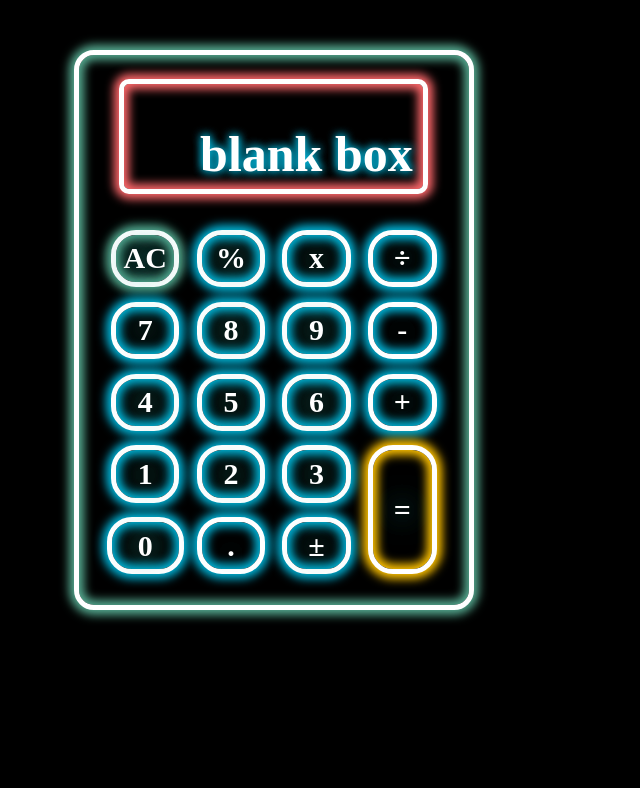
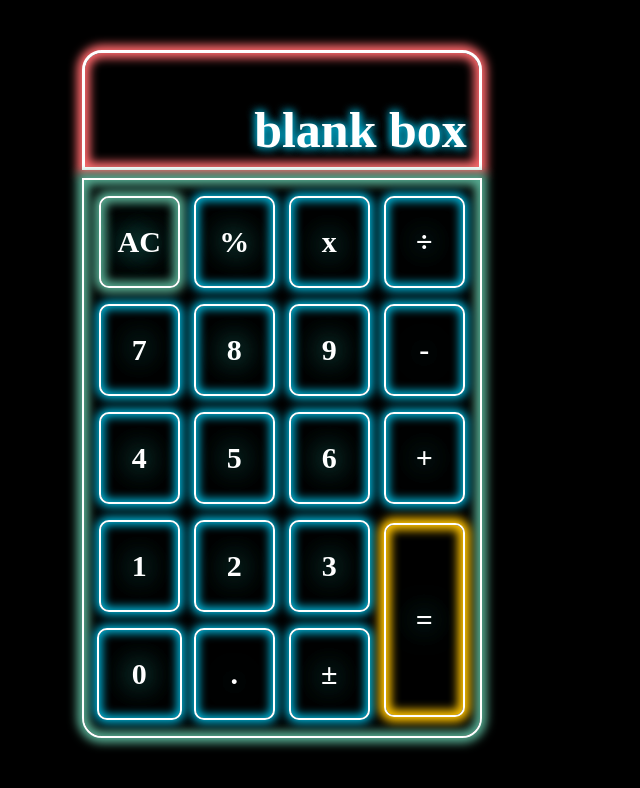
Before and after one commit to haoxle/CalculatorProject, a plain HTML site: page index.html in a window 1280 px wide. Shown: the whole page, without its empty margins (0-640 px from the left). Drawn offline with Linux system fonts and the light colour scheme.

Commit message:
calculator style update

```diff
--- a/Style/style.scss
+++ b/Style/style.scss
@@ -9,24 +9,29 @@
   padding: 0;
   background-color: black;
 }
+
+section {
+  height: 50vh;
+  width: 50vh;
   .calculatorGrid {
     height: 70vh;
     width: 50vh;
     display: grid;
     grid-template:
-    "gbbb gbbb gbbb gbbb"
-    "gbbb gbbb gbbb gbbb"
+    // "gbbb gbbb gbbb gbbb"
+    // "gbbb gbbb gbbb gbbb"
+
       "gbac gbp gbx gbd"
       "gb7 gb8 gb9 gbm"
       "gb4 gb5 gb6 gbplus"
       "gb1 gb2 gb3 gbequals"
       "gb0 gbdot gbps gbequals";
     grid-template-columns: 25% 25% 25% 25%;
-  grid-template-rows: 14.3% 14.3% 14.3% 14.3% 14.3%;
+    grid-template-rows: 20% 20% 20% 20% 20%;
     align-items: center;
     justify-items: center;
-  border: 5px solid white;
-  border-radius: 20px;
+    border: 2px solid white;
+    border-radius: 0 0 20px 20px;
     box-shadow: 0 0 10px 5px $color-quaternary inset,
       0 0 10px 5px $color-quaternary;
     padding: 2%;
@@ -34,12 +39,12 @@
 
   .calculatorButton {
     display: flex;
-  height: 80%;
-  width: 80%;
+    height: 85%;
+    width: 85%;
     border: 2px solid black;
-  border-radius: 25px;
-  border: 5px solid white;
-  box-shadow: 0 0 10px 5px $color-primary inset, 0 0 10px 5px $color-primary;
+    border-radius: 10px;
+    border: 2px solid white;
+    box-shadow: 0 0 10px 3px $color-primary inset, 0 0 10px 3px $color-primary;
     color: white;
     align-items: center;
     justify-content: center;
@@ -48,15 +53,15 @@
     font-weight: 800;
     text-shadow: 0px 0px 30px $color-quinary, 0px 0px 30px $color-quinary;
   }
-
   #gbbb {
     grid-area: gbbb;
-  border: 5px solid white;
-  box-shadow: 0 0 10px 5px $color-secondary inset, 0 0 10px 5px $color-secondary;
-  width: 90%;
-  border-radius: 10px;
+    border: 3px solid white;
+    box-shadow: 0 0 10px 5px $color-secondary inset,
+      0 0 10px 5px $color-secondary;
+    width: 100%;
+    height: 30%;
+    border-radius: 20px 20px 0 0;
     text-shadow: 0 0 10px $color-primary, 0 0 10px $color-primary;
-  margin-top: -6%;
     display: flex;
     justify-content: flex-end;
     align-items: flex-end;
@@ -127,8 +132,4 @@
     box-shadow: 0 0 10px 5px $color-tertiary inset, 0 0 10px 5px $color-tertiary;
     height: 90%;
   }
-// div {
-//   border: 5px solid black;
-//   height: 5vh;
-//   width: 5vh;
-// }
+}
--- a/index.html
+++ b/index.html
@@ -8,8 +8,9 @@
     <link rel="stylesheet" href="./Style/style.css" />
   </head>
   <body>
+    <section>
+      <div class="calculatorButton" id="gbbb">blank box</div>
       <div class="calculatorGrid">
-      <div class="calculatorButton" id="gbbb">blank box</div>
         <div class="calculatorButton" id="gbac">AC</div>
         <div class="calculatorButton" id="gbps">±</div>
         <div class="calculatorButton" id="gbp">%</div>
@@ -30,6 +31,7 @@
         <div class="calculatorButton" id="gbdot">.</div>
         <div class="calculatorButton" id="gbequals">=</div>
       </div>
+    </section>
   </body>
   <script src="./app.js"></script>
 </html>
```
Also changed, not shown: Style/style.css, 1 other file. Lines whose indentation alone changed are shown as unchanged.
